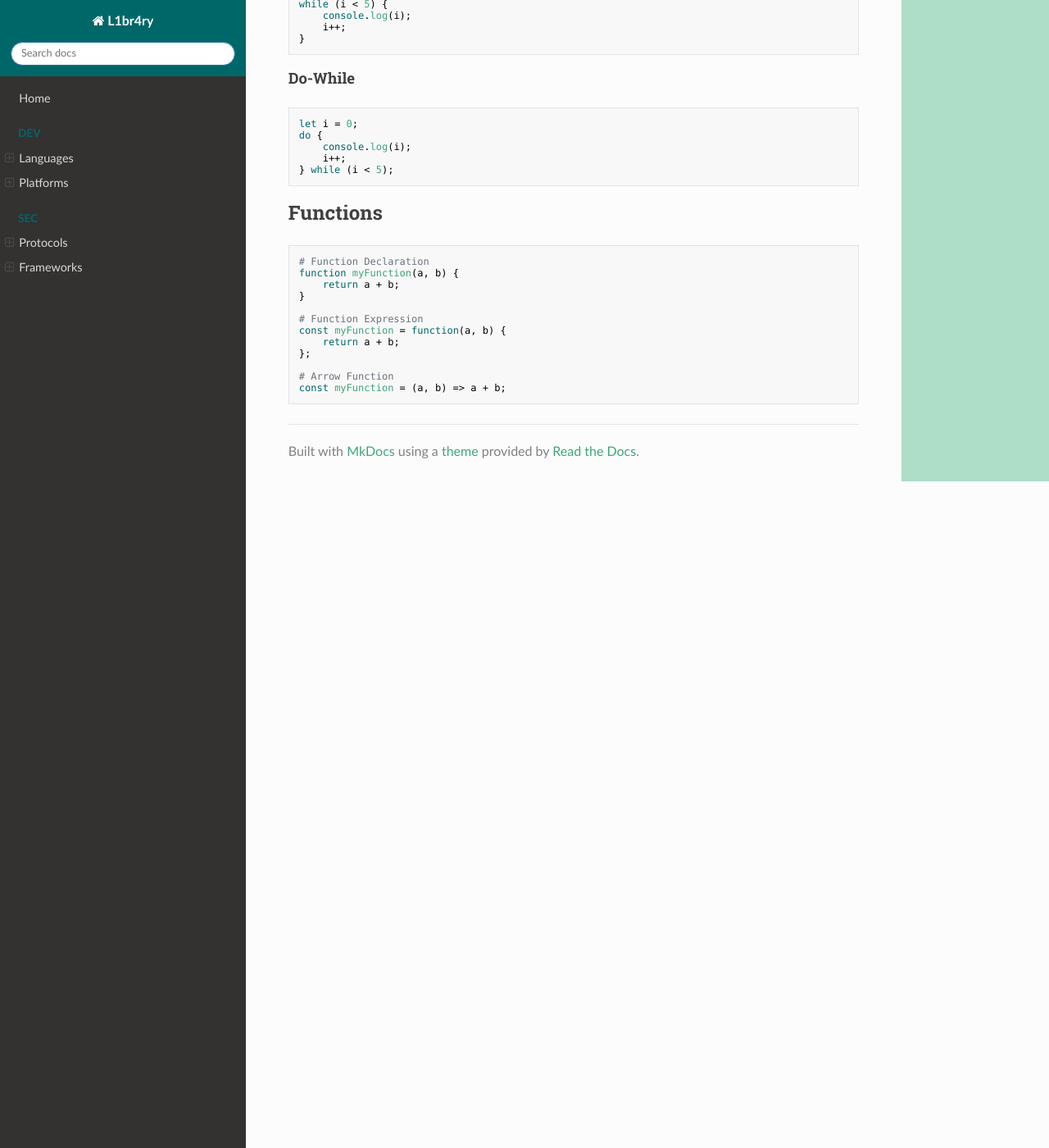
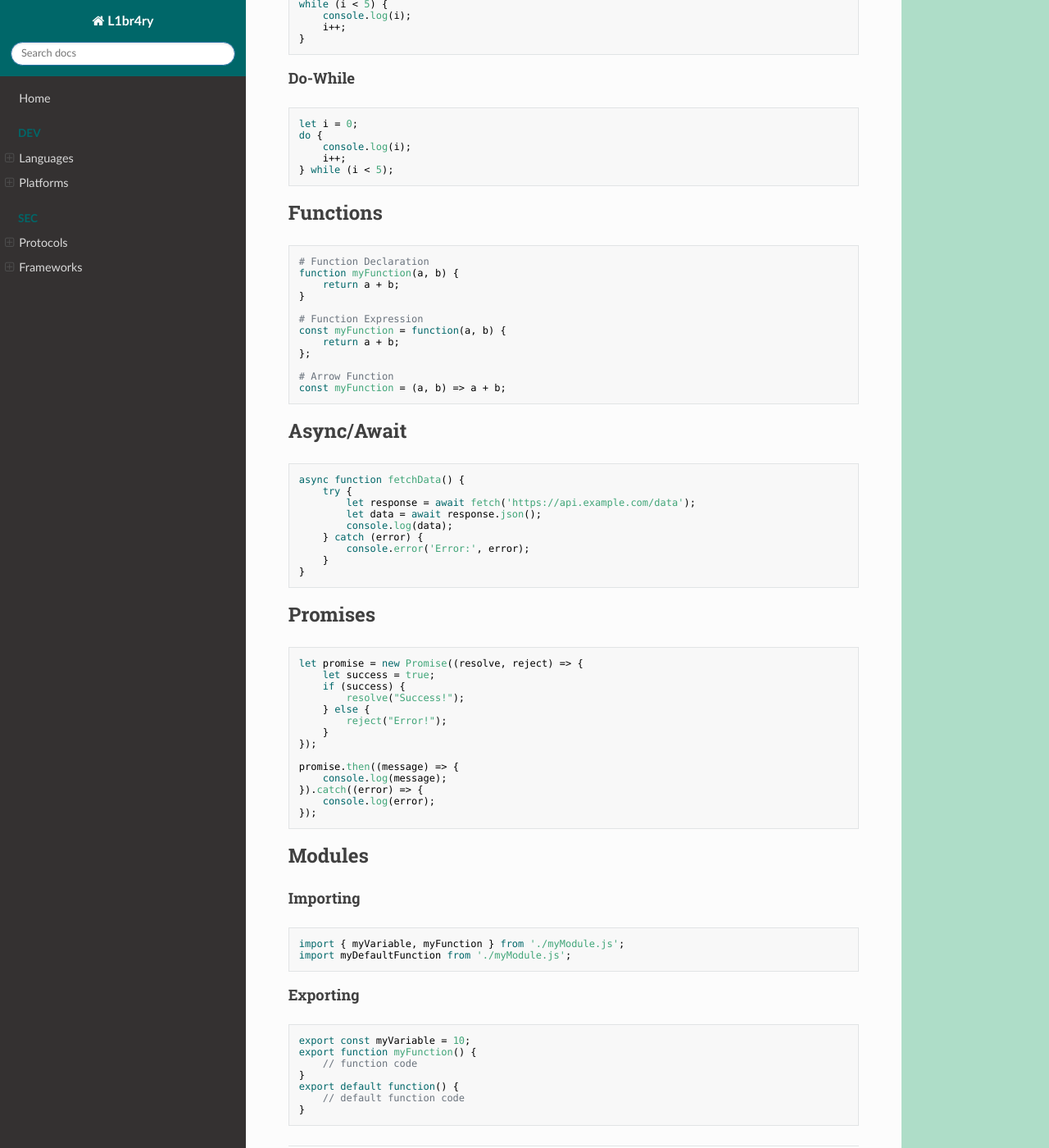
Before and after one commit to dizpunk/l1br4ry, an MkDocs documentation site: the page built from docs/dev/Languages/javascript.md, in a window 1280 px wide and 1400 px high, scrolled down 2517 px. Shown: the whole window at 82% size. Built offline with MkDocs 1.6.1, drawn with Linux system fonts in a browser that asks for light colours; nearby versions of some CDN libraries.

Commit message:
Update Javascript cheatsheet

````diff
--- a/docs/dev/Languages/javascript.md
+++ b/docs/dev/Languages/javascript.md
@@ -158,3 +158,56 @@ const myFunction = function(a, b) {
 # Arrow Function
 const myFunction = (a, b) => a + b;
 ```
+
+
+## Async/Await
+```
+async function fetchData() {
+    try {
+        let response = await fetch('https://api.example.com/data');
+        let data = await response.json();
+        console.log(data);
+    } catch (error) {
+        console.error('Error:', error);
+    }
+}
+```
+
+
+## Promises
+```
+let promise = new Promise((resolve, reject) => {
+    let success = true;
+    if (success) {
+        resolve("Success!");
+    } else {
+        reject("Error!");
+    }
+});
+
+promise.then((message) => {
+    console.log(message);
+}).catch((error) => {
+    console.log(error);
+});
+```
+
+
+## Modules
+
+#### Importing
+```
+import { myVariable, myFunction } from './myModule.js';
+import myDefaultFunction from './myModule.js';
+```
+
+#### Exporting
+```
+export const myVariable = 10;
+export function myFunction() {
+    // function code
+}
+export default function() {
+    // default function code
+}
+```
````
